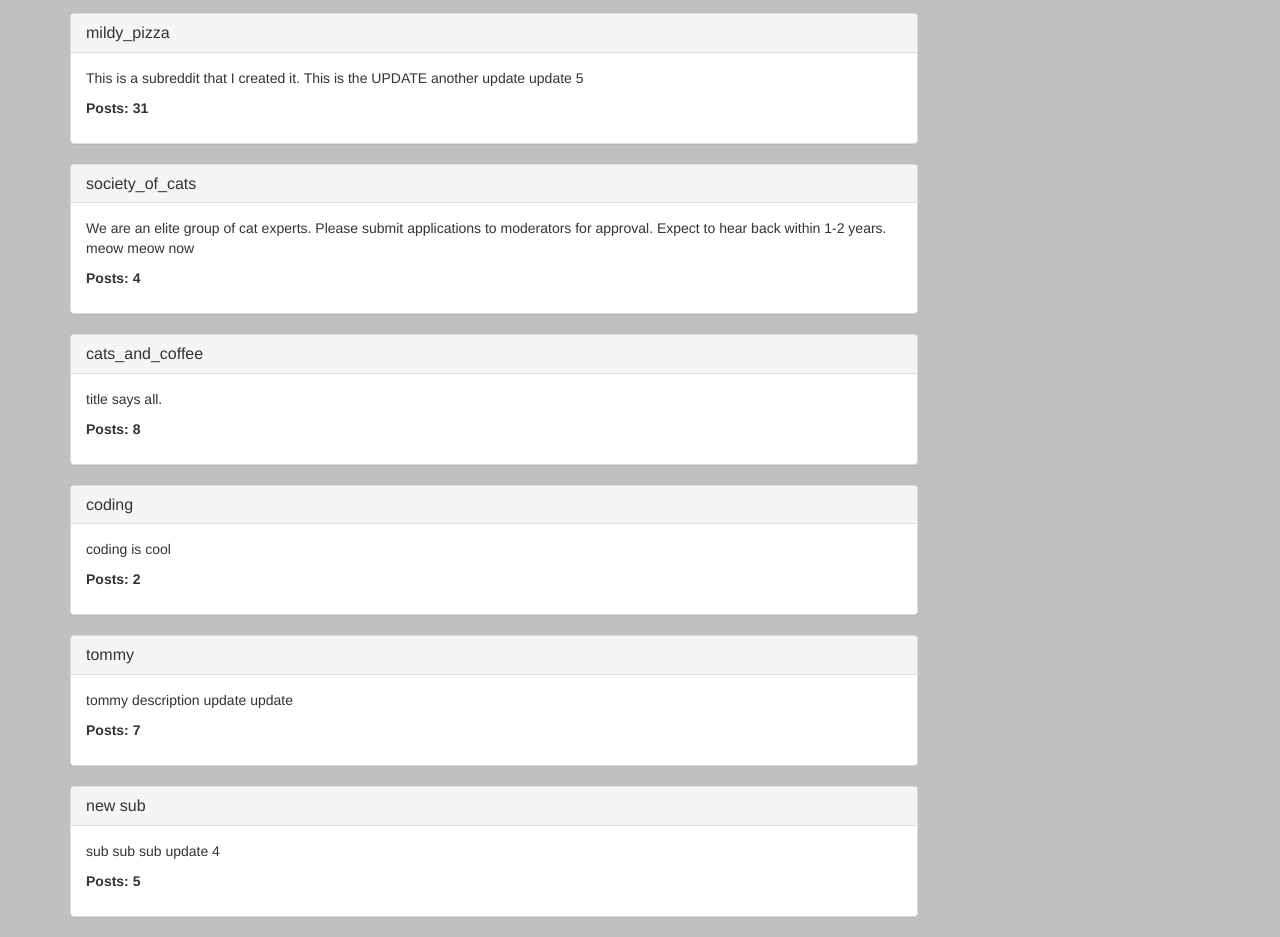
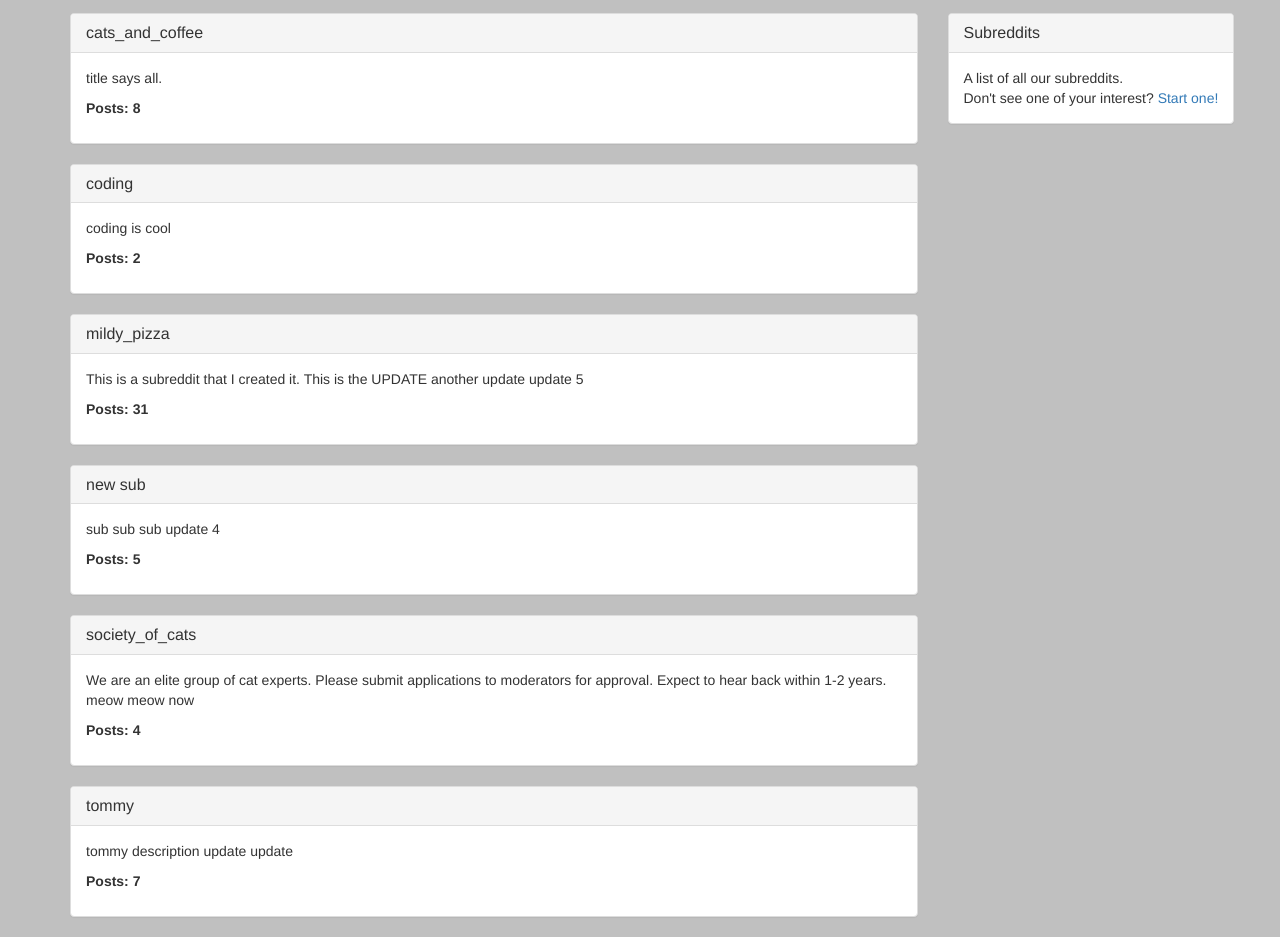
Before and after one commit to tdhuynh/reddit_remake, a Django app: page /subreddits/ in a window 1280 px wide. Shown: the part 57-994 px from the top of the page. Run offline with Django 3.2, Linux system fonts and the light colour scheme; data comes from the database, SQL or seed files in the repository; both versions use the stored data as it was after the commit; some libraries are stand-ins or nearby versions.

Commit message:
changed ordering of subreddits and unqiue subreddit names

```diff
--- a/reddit_app/models.py
+++ b/reddit_app/models.py
@@ -4,7 +4,7 @@ from datetime import datetime, timedelta
 
 
 class Subreddit(models.Model):
-    name = models.CharField(max_length=50)
+    name = models.CharField(max_length=50, unique=True)
     description = models.TextField()
     creation = models.DateTimeField(auto_now_add=True)
 
@@ -26,6 +26,8 @@ class Subreddit(models.Model):
     def __str__(self):
         return self.name
 
+    class Meta:
+        ordering = ("name",)
 
 class Post(models.Model):
     title = models.CharField(max_length=175)
--- a/templates/subreddits.html
+++ b/templates/subreddits.html
@@ -1,13 +1,11 @@
 {% extends 'base.html' %}
-{% load staticfiles %}
 
 <!-- add a sidebar menu for all subs -->
 
 {% block content %}
-
 <div class="row">
-{% for subreddit in object_list %}
 <div class="col-md-9">
+  {% for subreddit in object_list %}
   <div class="panel panel-default">
     <div class="panel-heading">
         <h3 class="panel-title"><a href="{% url 'subreddit_detail_view' subreddit.id %}">{{ subreddit }}</a></h3>
@@ -21,8 +19,28 @@
         </p>
     </div>
   </div>
+    {% endfor %}
 </div>
-  {% endfor %}
+
+
+<div class="col-md-3">
+  <div class="affix">
+
+
+  <div class="panel panel-default">
+    <div class="panel-heading">
+      <h3 class='panel-title'>Subreddits</h3>
+    </div>
+    <div class="panel-body">
+      A list of all our subreddits.
+      <br>
+      Don't see one of your interest? <a href="{% url 'subreddit_create_view' %}">Start one!</a>
+    </div>
+  </div>
+</div>
+</div>
+</div>
+
 
 
 </div>
```
Also changed, not shown: templates/auth/user_form.html (+7 -3 lines), db.sqlite3, reddit_app/migrations/0009_auto_20161212_1920.py (added).
